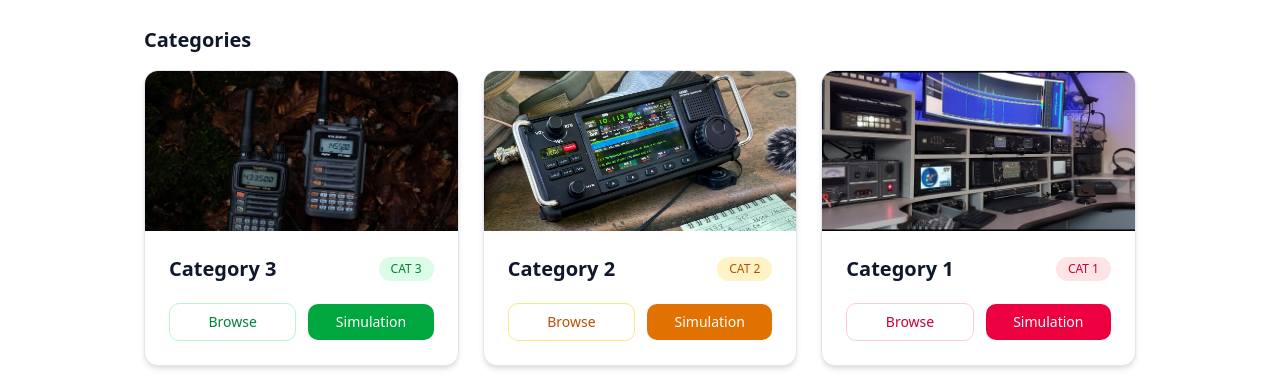
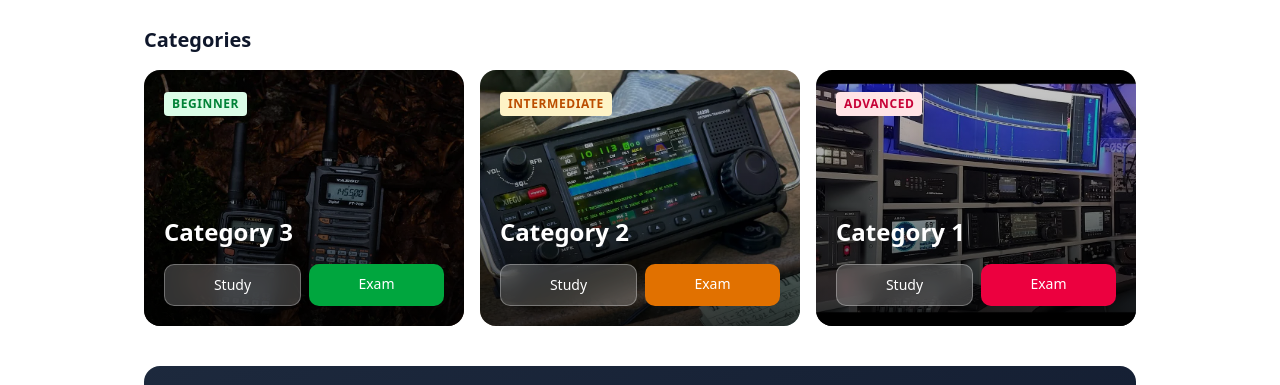
Before and after one commit to RadioEscola-pt/radioescola, a Next.js app: page / in a window 1280 px wide. Shown: the part 415-800 px from the top of the page. Built offline with nearby package versions, Linux system fonts and the light colour scheme; no server answers; grey boxes are pictures that could not be loaded.

Commit message:
refactor: enhance category display and update localization labels for clarity

```diff
--- a/app/page.tsx
+++ b/app/page.tsx
@@ -52,11 +52,10 @@ export default async function HomePage() {
 
       <section>
         <h2 className="text-xl font-semibold mb-4">{t("categoriesHeading")}</h2>
-        <div className="grid gap-6 sm:grid-cols-2 lg:grid-cols-3">
+        <div className="grid gap-4 sm:grid-cols-2 lg:grid-cols-3">
           {CATEGORIES.map((id) => {
             const s = CATEGORY_STYLES[id];
             const name = t("categoryName", { id });
-            const badge = t("categoryBadge", { id });
             const browseLabel = t("categoryBrowse");
             const simulationLabel = t("categorySimulation");
             const image = CATEGORY_IMAGES[id];
@@ -64,35 +63,36 @@ export default async function HomePage() {
             return (
               <div
                 key={id}
-                className="group overflow-hidden rounded-xl border border-slate-200 bg-white shadow-md transition-shadow duration-300 hover:shadow-lg dark:border-slate-700 dark:bg-slate-800"
+                className="group relative overflow-hidden rounded-2xl h-64"
               >
-                <div className="h-40 w-full overflow-hidden bg-slate-100 dark:bg-slate-700">
                 <img
                   src={image}
                   alt={`${name} illustration`}
-                    className="h-full w-full object-cover transition-transform duration-300 group-hover:scale-105"
+                  className="absolute inset-0 h-full w-full object-cover transition-transform duration-500 group-hover:scale-110"
                 />
-                </div>
-                <div className="p-6">
-                  <div className="mb-2 flex items-center justify-between">
-                    <h3 className="text-xl font-bold text-slate-900 dark:text-slate-100">{name}</h3>
-                    <span className={`text-xs font-medium ${s.badgeBg} ${s.badgeText} rounded-full px-3 py-1`}>
-                      {badge}
+                <div className="absolute inset-0 bg-gradient-to-t from-black/80 via-black/40 to-black/20" />
+                <div className="relative h-full flex flex-col justify-between p-5">
+                  <div>
+                    <span className={`inline-block text-xs font-bold uppercase tracking-wider ${s.badgeText} ${s.badgeBg} rounded px-2 py-1`}>
+                      {id === '3' ? t("categoryLevel.beginner") : id === '2' ? t("categoryLevel.intermediate") : t("categoryLevel.advanced")}
                     </span>
                   </div>
-                  <div className="mt-5 flex items-center gap-3">
+                  <div>
+                    <h3 className="text-2xl font-bold text-white mb-4 drop-shadow-lg">{name}</h3>
+                    <div className="flex gap-2">
                       <Link
                         href={`/browse/${id}`}
-                      className={`flex-1 rounded-lg border px-4 py-2 text-center text-sm font-medium transition-colors ${s.outlineBtn}`}
+                        className="flex-1 rounded-lg px-4 py-2.5 text-center text-sm font-medium bg-white/20 text-white backdrop-blur-sm border border-white/30 hover:bg-white/30 transition-colors"
                       >
                         {browseLabel}
                       </Link>
                       <Link
                         href={`/exam/${id}`}
-                      className={`flex-1 rounded-lg px-4 py-2 text-center text-sm font-medium transition-colors ${s.solidBtn}`}
+                        className={`flex-1 rounded-lg px-4 py-2.5 text-center text-sm font-medium transition-colors ${s.solidBtn}`}
                       >
                         {simulationLabel}
                       </Link>
+                    </div>
                   </div>
                 </div>
               </div>
--- a/messages/en.json
+++ b/messages/en.json
@@ -49,8 +49,13 @@
     "sectionSubtitle": "A quick, practical path to get on the air legally in Portugal.",
     "categoryName": "Category {id}",
     "categoryBadge": "CAT {id}",
-    "categoryBrowse": "Browse",
-    "categorySimulation": "Simulation",
+    "categoryLevel": {
+      "beginner": "Beginner",
+      "intermediate": "Intermediate",
+      "advanced": "Advanced"
+    },
+    "categoryBrowse": "Study",
+    "categorySimulation": "Exam",
     "processHeading": "Become a Licensed Ham Radio Operator",
     "processSteps": {
       "study": {
--- a/messages/pt.json
+++ b/messages/pt.json
@@ -49,8 +49,13 @@
     "sectionSubtitle": "Um caminho rápido e prático para poderes operar legalmente em Portugal.",
     "categoryName": "Categoria {id}",
     "categoryBadge": "CAT {id}",
+    "categoryLevel": {
+      "beginner": "Iniciante",
+      "intermediate": "Intermédio",
+      "advanced": "Avançado"
+    },
     "categoryBrowse": "Estudar",
-    "categorySimulation": "Simulação",
+    "categorySimulation": "Exame",
     "processHeading": "Torna-te Radioamador Licenciado",
     "processSteps": {
       "study": {
```
Lines whose indentation alone changed are shown as unchanged.
